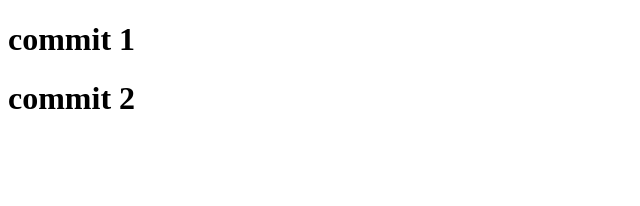
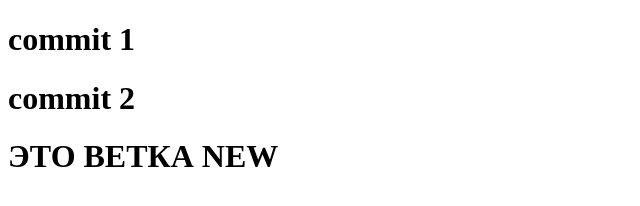
Before and after one commit to VladZank0/trainingGit, a plain HTML site: page index.html in a window 1280 px wide. Shown: the whole page, without its empty margins (0-640 px from the left). Drawn offline with Linux system fonts and the light colour scheme.

Commit message:
new commit 1

```diff
--- a/index.html
+++ b/index.html
@@ -8,5 +8,6 @@
 <body>
     <h1>commit 1</h1>
     <h1>commit 2</h1>
+    <h1>ЭТО ВЕТКА NEW</h1>
 </body>
 </html>
```
